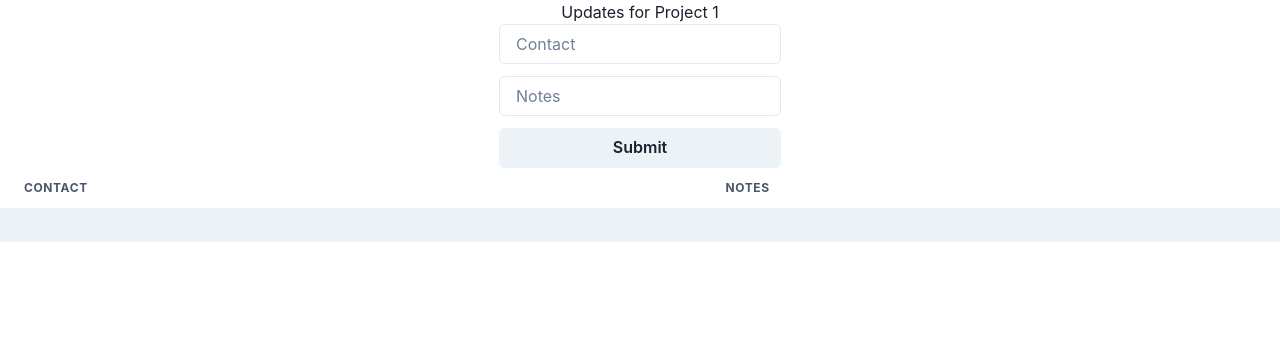
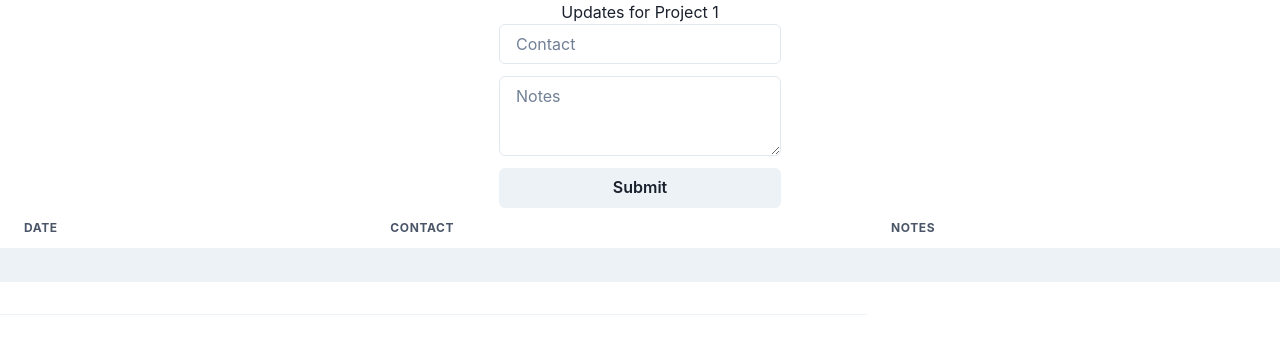
Before and after one commit to noamike/M-MRE, a React (Create React App) app in the folder projecttracking0.1/: page / in a window 1280 px wide. Shown: the top 354 px of the page. Built offline with nearby package versions, Linux system fonts and the light colour scheme.

Commit message:
Added the Date Column

```diff
--- a/projecttracking0.1/src/App.js
+++ b/projecttracking0.1/src/App.js
@@ -1,6 +1,6 @@
 import logo from './logo.svg';
 import './App.css';
-import { ChakraProvider, Input, Center, Stack, Button } from '@chakra-ui/react'
+import { ChakraProvider, Input, Textarea, Center, Stack, Button } from '@chakra-ui/react'
 
 //Elements for the table for data display
 import { Table, Thead, Tbody, Tr, Th, Td, TableContainer} from '@chakra-ui/react'
@@ -10,15 +10,24 @@ function submitDetails() {
   var var_contact = document.getElementById("contactNameValue").value;
   var var_notes = document.getElementById("notesValue").value;
 
+  var var_today = new Date();
+  var dd = String(var_today.getDate()).padStart(2, '0');
+  var mm = String(var_today.getMonth() + 1).padStart(2, '0'); //January is 0!
+  var yyyy = var_today.getFullYear();
+
+  var_today = mm + '/' + dd + '/' + yyyy;
+
   return (
     document.getElementById("contactInput1").innerHTML = var_contact,
-    document.getElementById("notesInput1").innerHTML = var_notes
+    document.getElementById("notesInput1").innerHTML = var_notes,
+    document.getElementById("date").innerHTML = var_today
   )
 }
 
 function App() {
   var var_contact;
   var var_notes;
+  var var_today;
   return (
     <ChakraProvider>
       <div className="App">
@@ -43,7 +52,7 @@ function App() {
         <Center>
           <Stack spacing={3}>
             <Input placeholder='Contact' width='auto' id="contactNameValue"/>
-            <Input placeholder='Notes' width='auto' id="notesValue"/>
+            <Textarea placeholder='Notes' width='auto' id="notesValue"/>
             <Button onClick={() => submitDetails()}>Submit</Button>
           </Stack>
           </Center>
@@ -51,14 +60,20 @@ function App() {
             <Table variant='striped' colorScheme='gray'>
               <Thead>
                 <Tr>
+                  <Th>Date</Th>
                   <Th>Contact</Th>
                   <Th>Notes</Th>
                 </Tr>
               </Thead>
               <Tbody>
                 <Tr>
+                  <Td id="date">{var_today}</Td>
                   <Td id="contactInput1">{var_contact}</Td>
                   <Td id="notesInput1">{var_notes}</Td>
+                </Tr>
+                <Tr>
+                  <Td></Td>
+                  <Td></Td>
                 </Tr>
               </Tbody>
             </Table>
```
